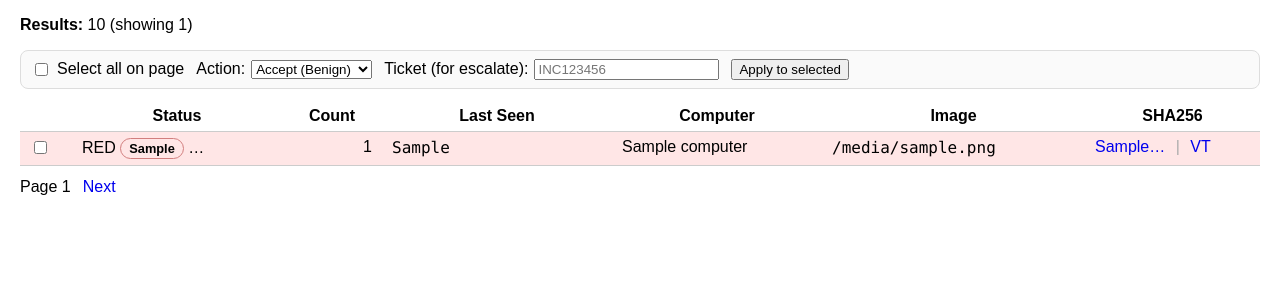
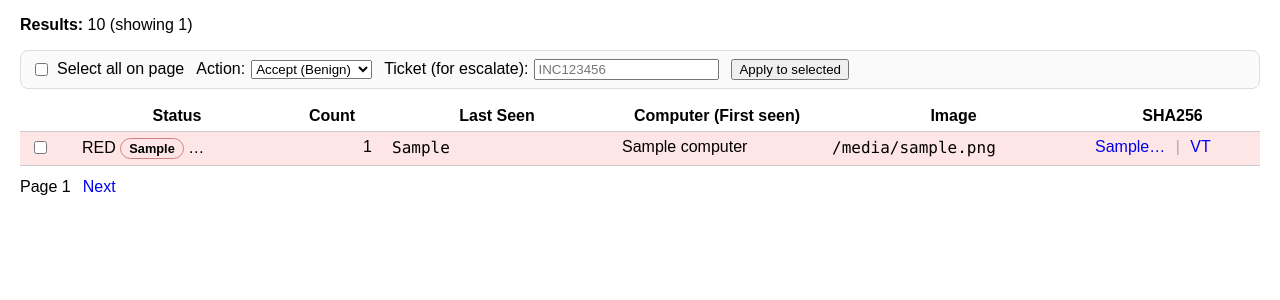
Before and after one commit to edgeworks/greycodeV2, a FastAPI app: template greycode_core/templates/index.html in a window 1280 px wide. Shown: the part 269-569 px from the top of the page. Run offline with FastAPI, Linux system fonts and the light colour scheme; the template is opened without the code that fills it: most values are stand-ins (such as "Sample title", 1, 10 or a date in 2020).

Commit message:
Title change in table

```diff
--- a/greycode_core/templates/index.html
+++ b/greycode_core/templates/index.html
@@ -86,7 +86,7 @@
       <th class="col-status">Status</th>
       <th class="col-count">Count</th>
       <th class="col-lastseen">Last Seen</th>
-      <th class="col-computer">Computer</th>
+      <th class="col-computer">Computer (First seen)</th>
       <th class="col-image">Image</th>
       <th class="col-sha">SHA256</th>
     </tr>
```
